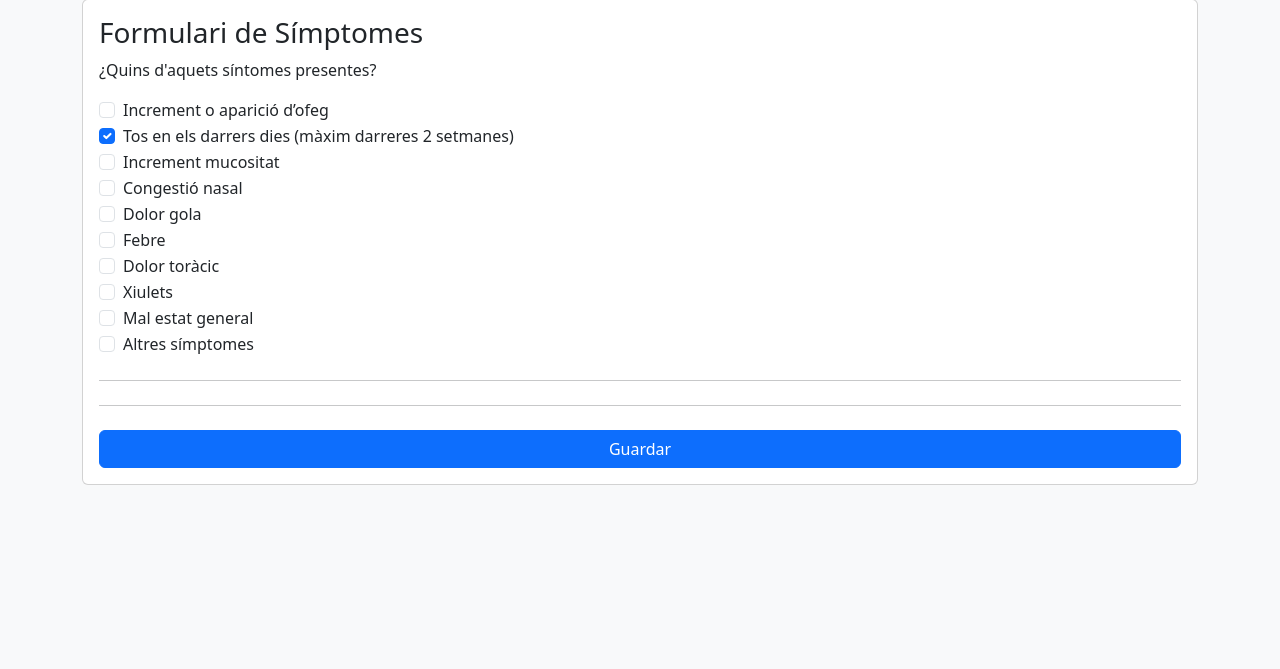
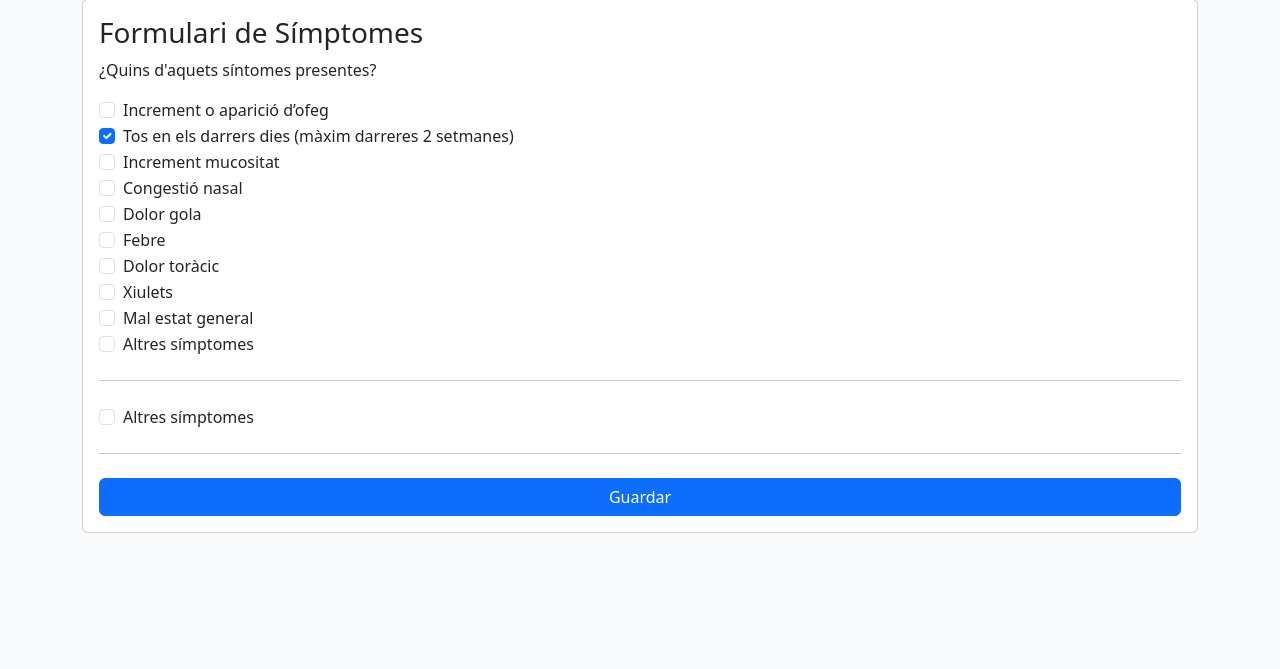
Before and after one commit to hsanzg/marato-2024, a FastAPI app: page /urgencia/1 in a window 1280 px wide. Shown: the part 25-694 px from the top of the page. Run offline with FastAPI, Linux system fonts and the light colour scheme.

Commit message:
Arreglar id

```diff
--- a/Backend/templates/form_sintomas.html
+++ b/Backend/templates/form_sintomas.html
@@ -66,6 +66,12 @@
     </div>
     {% if sin_todos %}
     <hr class="my-4">
+    <div class="form-check">
+      <input class="form-check-input" type="checkbox" name="altres_simptomes" {% if pac.sintomas['altres_simptomes'] %}checked{% endif %}>
+      <label class="form-check-label">
+          Altres símptomes
+      </label>
+    </div>
 
     {% endif %}
   </div>
```
Also changed, not shown: Backend/templates/leerqr.html (+6 -2 lines), Backend/templates/paciente.html (+1 -9 lines).
